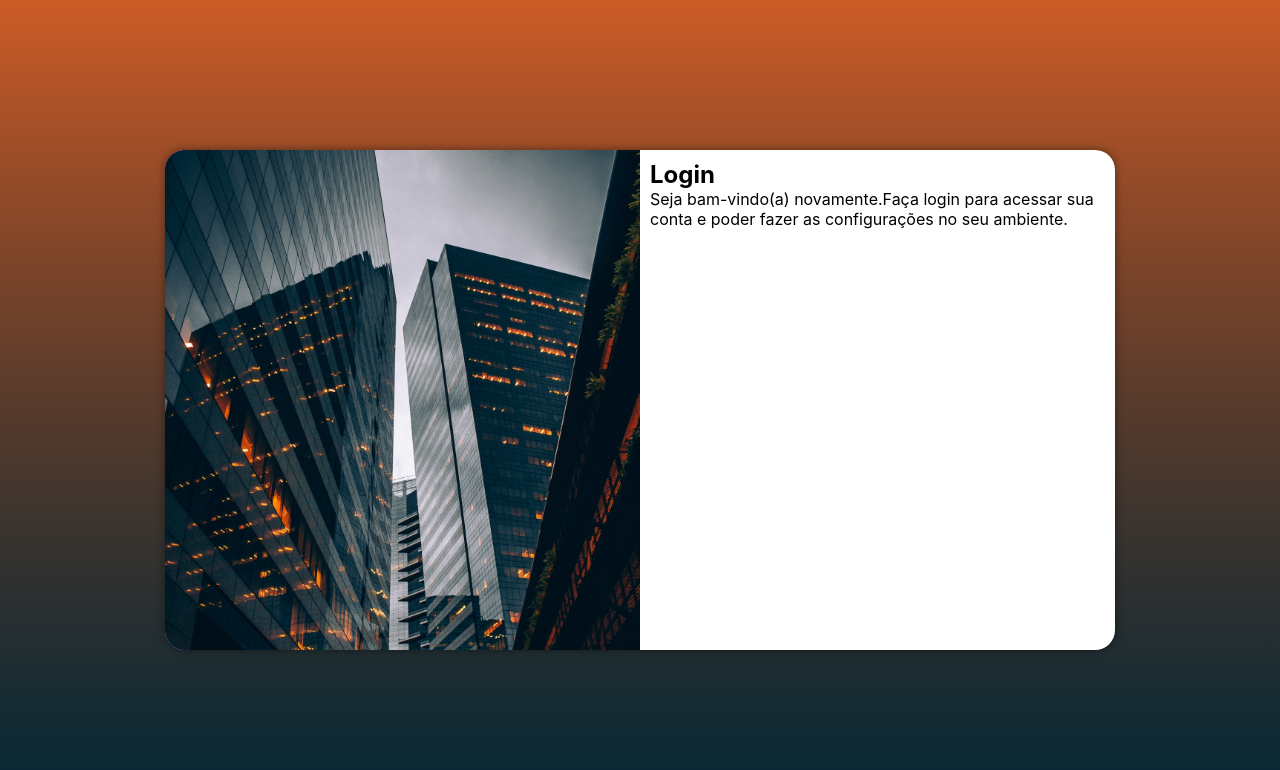
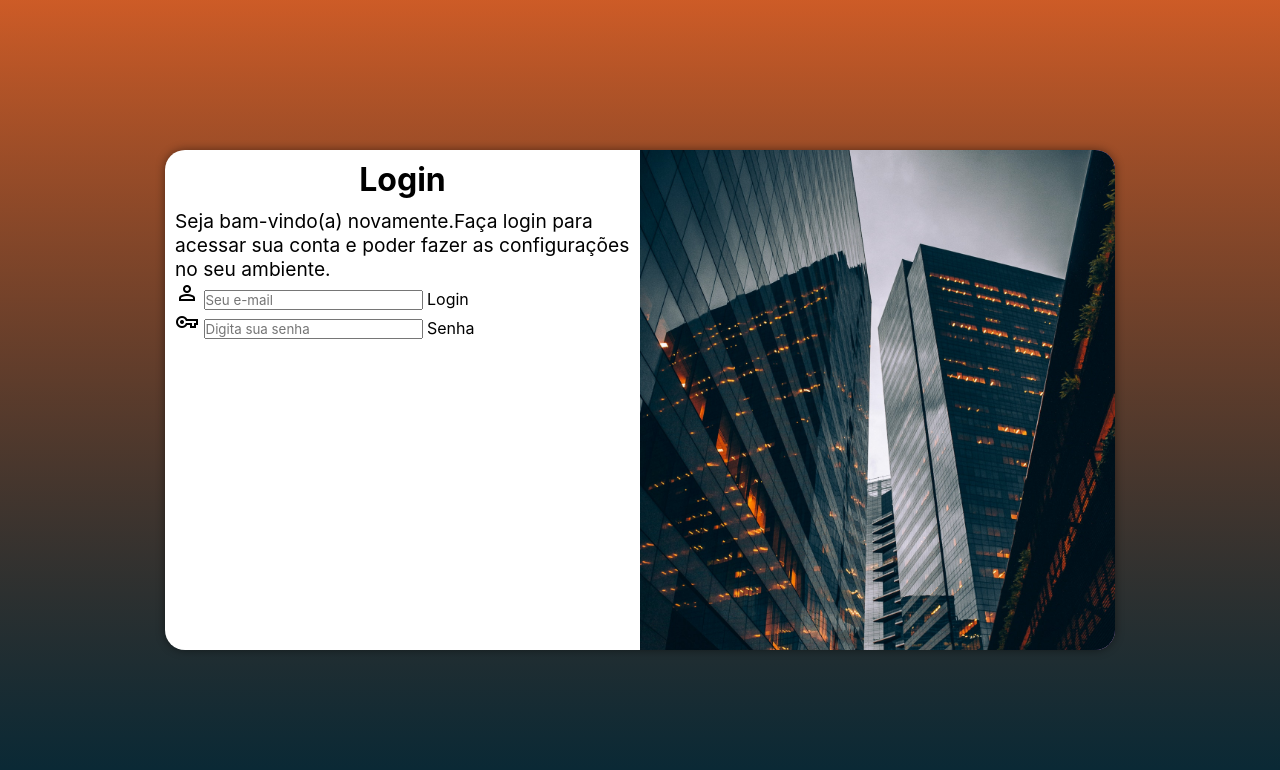
Before and after one commit to BrunaCarolinaabb/projeto-login, a plain HTML site: page index.html in a window 1280 px wide. Drawn offline with nearby package versions, Linux system fonts and the light colour scheme.

Commit message:
configurando o formulário

```diff
--- a/estilo/media-query.css
+++ b/estilo/media-query.css
@@ -37,13 +37,24 @@
     }
 
     #imagem {
-        float: left;
+        float: right;
         width: 50%;
         height: 100%;
     }
 
     #formulario {
-        float:right;
+        float:left;
         width: 50%;
     }
+
+    #formulario >h1 {
+        font-size: 2em;
+    }
+
+
+    #formulario >p {
+        font-size: 1.2em;
+    }
+
+
  }
--- a/estilo/style.css
+++ b/estilo/style.css
@@ -7,8 +7,9 @@
     box-sizing: border-box;
 }
 
-body, html {
-    background-image: linear-gradient(to top,  rgb(5, 40, 54),  rgba(200, 75, 17, 0.698));
+body,
+html {
+    background-image: linear-gradient(to top, rgb(5, 40, 54), rgba(200, 75, 17, 0.698));
     height: 100vh;
     width: 100vw;
 }
@@ -16,35 +17,45 @@ body, html {
 main {
     position: relative;
     height: 100vh;
-  width: 100vw;
+    width: 100vw;
 }
 
 #login {
     position: absolute;
     top: 50%;
     left: 50%;
-    transform: translate(-50%,  -50%);
-    overflow:hidden ; /*tudo que esta fora da borda fica escondido*/
+    transform: translate(-50%, -50%);
+    overflow: hidden;
+    /*tudo que esta fora da borda fica escondido*/
 
     background-color: white;
     width: 250px;
     height: 500px;
     border-radius: 20px;
-    box-shadow: 0px 0px 10px rgba(0, 0, 0, 0.450) ;
+    box-shadow: 0px 0px 10px rgba(0, 0, 0, 0.450);
 
     transition: width .3s, height .3s;
-    transition-timing-function: ease; /*suaviza a transição*/
+    transition-timing-function: ease;
+    /*suaviza a transição*/
 
 }
 
 #imagem {
     display: block;
     background: #5f2c82 url(../imagens/predioescuro.jpg);
-    background-size:cover;
+    background-size: cover;
     height: 200px;
 }
 
 #formulario {
     display: block;
-padding: 10px ;
+    padding: 10px;
 }
+
+#formulario >h1 {
+    text-align: center;
+    margin-bottom: 10px;
+}
+#formulario >p {
+    font-size: 0.8em;
+}
--- a/index.html
+++ b/index.html
@@ -4,6 +4,8 @@
     <meta charset="UTF-8">
     <meta name="viewport" content="width=device-width, initial-scale=1.0">
     <title>Login</title>
+    <link href="https://fonts.googleapis.com/css2?family=Material+Symbols+Outlined" rel="stylesheet" />
+
     <link rel="stylesheet" href="estilo/style.css">
     <link rel="stylesheet" href="estilo/media-query.css">
 
@@ -19,7 +21,23 @@
         <div id="formulario">
             <h1>Login</h1>
             <p>Seja bam-vindo(a) novamente.Faça login para acessar sua conta e poder fazer as configurações no seu ambiente.</p>
-            <form action="login.php" method="post"></form>
+            <form action="login.php" method="post">
+                <div class="campo">
+                    <span class="material-symbols-outlined">person</span>
+                    <input type="email" name="login" id="ilogin" placeholder="Seu e-mail">
+                    <label for="ilogin">Login</label>
+
+                </div>
+
+                <div class="campo">
+
+                    <span class="material-symbols-outlined">vpn_key</span>
+                    <input type="password" name="senha" id="isenha" placeholder="Digita sua senha">
+                    <label for="isenha">Senha</label>
+
+                </div>
+
+            </form>
         </div>
     </section>
 </main>
```
